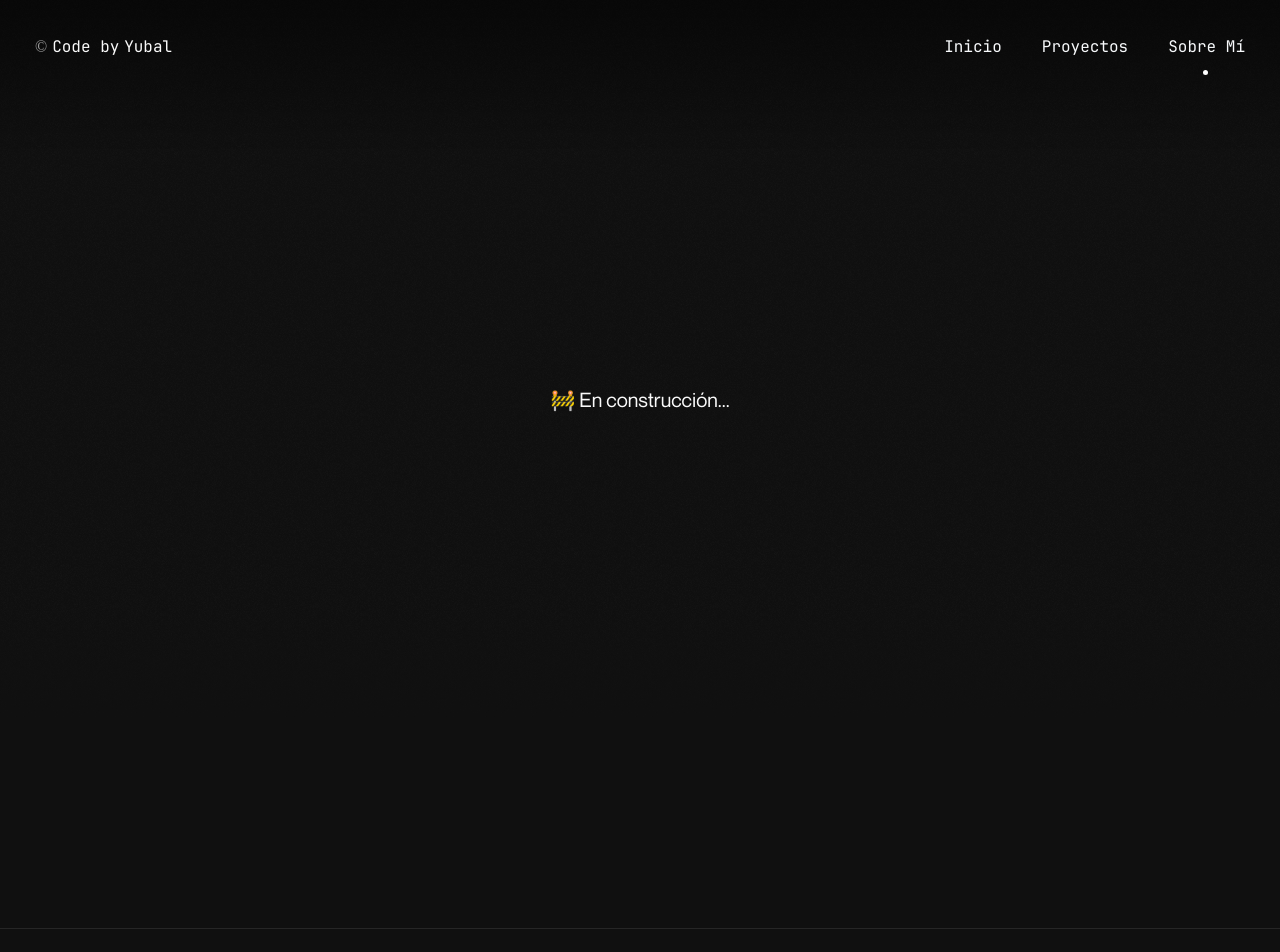
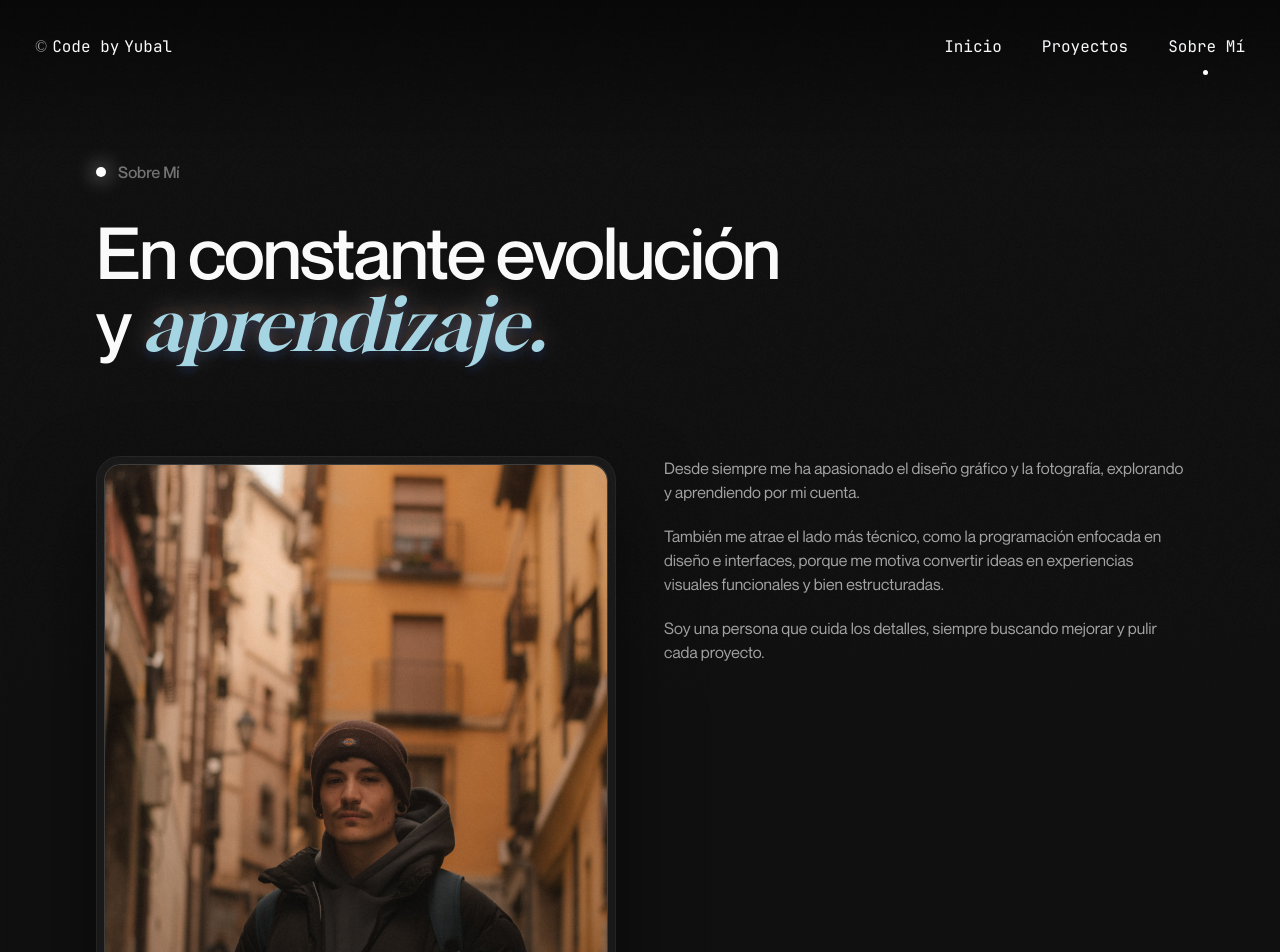
Before and after one commit to defu13/yubal-portfolio, a Next.js app: page /about in a window 1280 px wide. Shown: the top 952 px of the page. Built offline with nearby package versions, Linux system fonts and the light colour scheme.

Commit message:
creando pagina de sobre mi

```diff
--- a/app/about/page.jsx
+++ b/app/about/page.jsx
@@ -1,9 +1,63 @@
+"use client";
+import AnimatedEntrance from "@/src/components/AnimatedEntrance/AnimatedEntrance";
+import Card from "@/src/components/Card/Card";
 import DotAnimation from "@/src/components/DotAnimation/DotAnimation";
+import DotTitle from "@/src/components/DotTitle/DotTitle";
+import { aboutMeData } from "@/data/data";
+import Image from "next/image";
+import photo1 from "@/assets/images/photo1.jpg";
+import photo2 from "@/assets/images/photo2.jpg";
 
-export default function About(){
+export default function About() {
     return (
-        <div className="h-[100vh] flex items-center justify-center">
-            <h1 className="text-xl">🚧 En construcción<DotAnimation/></h1>
-        </div> // TODO Hacer esta página
-    )
+        <section>
+            <div className="flex flex-col items-center gap-24 lg:px-24 px-5">
+                <div className="flex flex-col gap-8 mt-[20vh] self-start">
+                    <AnimatedEntrance>
+                        <DotTitle> {aboutMeData.title} </DotTitle>
+                    </AnimatedEntrance>
+                    <AnimatedEntrance
+                        delay={0.2}
+                        className="flex flex-col w-full"
+                    >
+                        {aboutMeData.description}
+                    </AnimatedEntrance>
+                </div>
+                <AnimatedEntrance
+                    className="flex flex-col w-full lg:max-w-7xl gap-52"
+                    delay={0.4}
+                >
+                    <div className="flex gap-12 flex-col min-[550px]:flex-row">
+                        <div className="flex-1">
+                            <Card clickable={false}>
+                                <Image
+                                    src={photo1}
+                                    alt="project image"
+                                    className="rounded-2xl"
+                                />
+                            </Card>
+                        </div>
+                        <div className="flex-1 text-neutral-400 gap-5 text-base flex flex-col">
+                            {aboutMeData.text[0].text}
+                        </div>
+                    </div>
+                    <div className="flex gap-12 flex-col-reverse min-[550px]:flex-row">
+                        <div className="flex-1 text-neutral-400 gap-5 text-base flex flex-col">
+                            {aboutMeData.text[1].text}
+                        </div>
+                        <div className="flex-1">
+                            <Card clickable={false}>
+                                <Image
+                                    src={photo2}
+                                    alt="project image"
+                                    className="rounded-2xl"
+                                />
+                            </Card>
+                        </div>
+                    </div>
+                </AnimatedEntrance>
+            </div>
+            <div className="w-full flex justify-center mt-40">🚧 En construcción<DotAnimation/></div>
+        </section>
+    );
 }
--- a/data/data.js
+++ b/data/data.js
@@ -5,14 +5,14 @@ import {
     faDribbble,
     faBehance,
 } from "@fortawesome/free-brands-svg-icons";
-import { images } from "@/src/utils/images";
+import { projectImages } from "@/src/utils/images";
 import HighlightText from "@/src/components/HighlightText/HighlightText";
 import {
     faCode,
     faPenNib,
     faWandMagicSparkles,
     faEnvelope,
-    faPhone
+    faPhone,
 } from "@fortawesome/free-solid-svg-icons";
 import photoshopIcon from "@/assets/images/icons/adobephotoshop.svg";
 import illustratorIcon from "@/assets/images/icons/adobeillustrator.svg";
@@ -24,6 +24,7 @@ import tailwindIcon from "@/assets/images/icons/tailwindcss.svg";
 import npmIcon from "@/assets/images/icons/npm.svg";
 import lightroomIcon from "@/assets/images/icons/adobelightroom.svg";
 import HighlightTitle from "@/src/components/HighlightTitle/HighlightTitle";
+import Title from "@/src/components/Title/Title";
 
 export const navigation = [
     { name: "Inicio", href: "/" },
@@ -61,7 +62,7 @@ export const socialLinks = [
         link: "https://www.behance.net/trezestudio",
         icon: faBehance,
         color: "#0057ff",
-    }
+    },
 ];
 
 export const skillsData = [
@@ -129,16 +130,22 @@ export const projectsData = [
         name: "Identidad de marca - Treze Studio",
         nameShow: (
             <>
-                Identidad de marca - <HighlightTitle>Treze Studio</HighlightTitle>
+                Identidad de marca -{" "}
+                <HighlightTitle>Treze Studio</HighlightTitle>
             </>
         ),
-        description: <>Creando la identidad e imagen de marca para el estudio de diseño gráfico Treze Studio.</>,
+        description: (
+            <>
+                Creando la identidad e imagen de marca para el estudio de diseño
+                gráfico Treze Studio.
+            </>
+        ),
         role: "Diseñador gráfico",
         date: "Febrero 2025",
         enterprice: "Freelance",
         liveSite: "https://www.instagram.com/treze.st/",
-        primaryImage: images.trezestudio.primaryImage,
-        images: images.trezestudio.restImages,
+        primaryImage: projectImages.trezestudio.primaryImage,
+        images: projectImages.trezestudio.restImages,
         cardColor: "#3C3CC7",
         backgroundColor: "#3C3CC780",
     },
@@ -147,16 +154,22 @@ export const projectsData = [
         name: "Identidad de marca - Treze Studio",
         nameShow: (
             <>
-                Identidad de marca - <HighlightTitle>Treze Studio</HighlightTitle>
+                Identidad de marca -{" "}
+                <HighlightTitle>Treze Studio</HighlightTitle>
             </>
         ),
-        description: <>Creando la identidad e imagen de marca para el estudio de diseño gráfico Treze Studio.</>,
+        description: (
+            <>
+                Creando la identidad e imagen de marca para el estudio de diseño
+                gráfico Treze Studio.
+            </>
+        ),
         role: "Diseñador gráfico",
         date: "Abril 2024",
         enterprice: "Freelance",
         liveSite: "https://www.instagram.com/treze.st/",
-        primaryImage: images.trezestudio.primaryImage,
-        images: images.trezestudio.restImages,
+        primaryImage: projectImages.trezestudio.primaryImage,
+        images: projectImages.trezestudio.restImages,
         cardColor: "#3C3CC7",
         backgroundColor: "#3C3CC780",
     },
@@ -165,17 +178,23 @@ export const projectsData = [
         name: "Identidad de marca - Treze Studio",
         nameShow: (
             <>
-                Identidad de marca - <HighlightTitle>Treze Studio</HighlightTitle>
+                Identidad de marca -{" "}
+                <HighlightTitle>Treze Studio</HighlightTitle>
             </>
         ),
-        description: <>Creando la identidad e imagen de marca para el estudio de diseño gráfico Treze Studio.</>,
+        description: (
+            <>
+                Creando la identidad e imagen de marca para el estudio de diseño
+                gráfico Treze Studio.
+            </>
+        ),
         role: "Diseñador gráfico",
         date: "Abril 2024",
         enterprice: "Freelance",
         // liveSite: "https://www.behance.net/gallery/217513627/Identidad-de-marca-de-Treze-Studio"
         livesite: "https://www.instagram.com/treze.st/",
-        primaryImage: images.trezestudio.primaryImage,
-        images: images.trezestudio.restImages,
+        primaryImage: projectImages.trezestudio.primaryImage,
+        images: projectImages.trezestudio.restImages,
         cardColor: "#3C3CC7",
         backgroundColor: "#3C3CC780",
     },
@@ -192,6 +211,62 @@ export const contactData = [
         name: "Teléfono",
         description: "+34 635 372 397",
         link: "tel:+34635372397",
-        icon: (faPhone),
-    }
-]
+        icon: faPhone,
+    },
+];
+
+export const aboutMeData = {
+    title: "Sobre Mí",
+    description: (
+        <>
+            <Title>
+                En constante evolución y&nbsp;
+                <HighlightTitle>aprendizaje.</HighlightTitle>
+            </Title>
+        </>
+    ),
+    text: [
+        {
+            text: (
+                <>
+                    <p>
+                        Desde siempre me ha apasionado el diseño gráfico y la
+                        fotografía, explorando y aprendiendo por mi cuenta.
+                    </p>
+                    <p>
+                        También me atrae el lado más técnico, como la
+                        programación enfocada en diseño e interfaces, porque me
+                        motiva convertir ideas en experiencias visuales
+                        funcionales y bien estructuradas.
+                    </p>
+                    <p>
+                        Soy una persona que cuida los detalles, siempre buscando
+                        mejorar y pulir cada proyecto.
+                    </p>
+                </>
+            ),
+        },
+        {
+            text: (
+                <>
+                    <p>
+                        La fotografía es una de mis grandes pasiones, ya que me
+                        permite contar historias a través de la luz, la
+                        composición y los detalles.
+                    </p>
+                    <p>
+                        Me encanta viajar y conocer nuevos lugares, capturando
+                        momentos y emociones que me inspiran a seguir creando,
+                        siendo la fotografía callejera una de mis
+                        especialidades.
+                    </p>
+                    <p>
+                        Esta disciplina me ha enseñado a ver el mundo de una
+                        manera diferente, y complementa perfectamente mi trabajo
+                        como diseñador gráfico.
+                    </p>
+                </>
+            ),
+        },
+    ],
+};
--- a/src/components/Card/Card.jsx
+++ b/src/components/Card/Card.jsx
@@ -1,9 +1,9 @@
 import styles from "./Card.module.css";
 
-function Card({ children, className }) {
+function Card({ children, className, clickable = true }) {
     return (
         <div className={`${styles.container}`}>
-            <div className={`${styles.card} ${className}`}>{children}</div>
+            <div className={`${styles.card} ${className} ${clickable ? styles.clickable : ""}`}>{children}</div>
         </div>
     );
 }
--- a/src/components/Footer/Footer.jsx
+++ b/src/components/Footer/Footer.jsx
@@ -12,28 +12,30 @@ function Footer() {
     const isMobile = useIsMobile();
 
     return (
-        <div className="h-[100vh] relative"
-        style={{clipPath: "polygon( 0% 0, 100% 0%, 100% 100%, 0 100% )"}}
+        <div
+            className="h-[100vh] relative"
+            style={{ clipPath: "polygon( 0% 0, 100% 0%, 100% 100%, 0 100% )" }}
         >
             <footer
-                className="flex py-24 w-full justify-center bg-neutral-950 lg:px-24 px-5 h-[100vh] fixed bottom-0"
+                className="flex sm:py-24 py-20 w-full justify-center bg-neutral-950 lg:px-24 px-5 h-[100vh] fixed bottom-0"
                 // style={{ minHeight: isMobile ? "100vh" : "unset" }}
             >
-                <div className="flex md:flex-row lg:max-w-7xl w-full md:gap-12 gap-24 justify-between flex-col-reverse">
+                <div className="flex md:flex-row lg:max-w-7xl w-full justify-between flex-col-reverse">
                     <div className="flex flex-col justify-end gap-6">
                         <div className="flex gap-6 max-w-72">
                             <Image
                                 src={logo}
                                 alt="logo"
                                 width={48}
-                                className="rounded-full min-[345px]:flex hidden"
+                                className="rounded-full"
+                                style={{ display: isMobile ? "none" : "flex" }}
                             />
                             <div className="flex flex-col gap-1">
                                 <p className="text-gradient">
                                     © 2025 Yubal De Fuente.
                                 </p>
                                 <p className="text-neutral-500 text-sm">
-                                    Hecho con pasión y dedicación{" <3"}
+                                    Hecho con pasión y dedicación {"<3"}
                                 </p>
                             </div>
                         </div>
@@ -52,7 +54,7 @@ function Footer() {
                                         <Link
                                             key={index}
                                             href={item.href}
-                                            className="text-base text-neutral-50"
+                                            className="text-base text-neutral-50 hover:text-neutral-300"
                                         >
                                             {item.name}
                                         </Link>
@@ -67,9 +69,9 @@ function Footer() {
                                     <Link
                                         href={socialLinks[1].link}
                                         target="_blank"
-                                        className="text-base text-neutral-50"
+                                        className="text-base text-neutral-50 hover:text-neutral-300"
                                     >
-                                        <div className="flex gap-1">
+                                        <div className="flex gap-1 ">
                                             <p>{socialLinks[1].name}</p>
                                             <Image
                                                 src={link_arrow}
@@ -78,7 +80,11 @@ function Footer() {
                                         </div>
                                     </Link>
                                     {contactData.map((item, index) => (
-                                        <Link key={index} href={item.link}>
+                                        <Link
+                                            key={index}
+                                            href={item.link}
+                                            className="hover:text-neutral-300"
+                                        >
                                             <p>{item.description}</p>
                                         </Link>
                                     ))}
--- a/src/components/MainComponent/MainComponent.jsx
+++ b/src/components/MainComponent/MainComponent.jsx
@@ -9,7 +9,7 @@ function MainComponent({ children }) {
         <LoadingProvider>
             <Loader>
                 <Header />
-                <main className="pb-32 border-b-[1px] border-neutral-800">{children}</main>
+                <main className="pb-32 border-b-[2px] border-neutral-800">{children}</main>
                 <Footer />
             </Loader>
         </LoadingProvider>
--- a/src/components/MainSection/MainSection.jsx
+++ b/src/components/MainSection/MainSection.jsx
@@ -68,7 +68,7 @@ function MainSection() {
     return (
         <>
             <div
-                className={`flex flex-col items-center justify-center pt-10 lg:p-0 relative ${styles.header_container}`}
+                className={`flex flex-col items-center justify-center relative ${styles.header_container}`}
             >
                 <div className="flex sm:flex-nowrap flex-wrap gap-6 md:gap-10 justify-center p-5">
                     <AnimatedEntrance className="flex flex-col gap-2 justify-between min-w-64">
--- a/src/utils/images.js
+++ b/src/utils/images.js
@@ -15,7 +15,7 @@ import diapositiva14 from "@/assets/images/trezestudio/diapositiva14.jpg";
 import diapositiva15 from "@/assets/images/trezestudio/diapositiva15.jpg";
 import portada from "@/assets/images/trezestudio/portada.jpg";
 
-export const images = {
+export const projectImages = {
     trezestudio: {
         primaryImage: portada,
         restImages: [
```
Also changed, not shown: src/components/Card/Card.module.css (+5 -2 lines), assets/images/photo1.jpg (added), assets/images/photo2.jpg (added).
